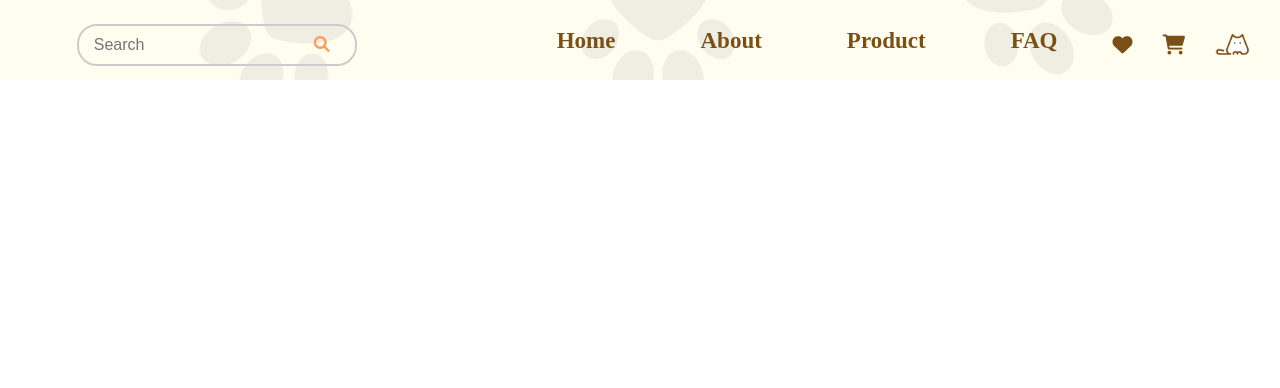
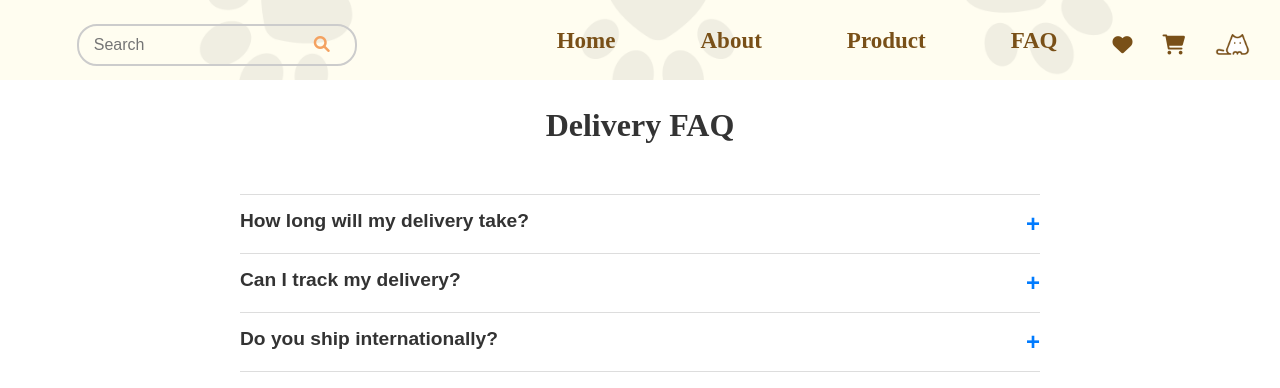
Before and after one commit to uruha8Rushia/petparade, a React (Create React App) app: page /delivery-faq in a window 1280 px wide. Shown: the top 388 px of the page. Built offline with nearby package versions, Linux system fonts and the light colour scheme.

Commit message:
implement the FAQ and add section

```diff
--- a/src/App.js
+++ b/src/App.js
@@ -5,6 +5,11 @@ import Home from "./pages/Home";
 import About from "./pages/About";
 import Product from "./pages/Product";
 import FAQ from "./pages/FAQ";
+import OrderFAQ from "./pages/FAQ_category/OrderFAQ";
+import PaymentFAQ from "./pages/FAQ_category/PaymentFAQ";
+import DeliveryFAQ from "./pages/FAQ_category/DeliveryFAQ";
+import ReturnsFAQ from "./pages/FAQ_category/ReturnsFAQ";
+
 
 function App() {
   return (
@@ -20,7 +25,15 @@ function App() {
         {/* Product page */}
         <Route path="/product" element={<Product />} />
 
-        <Route path="/faq" element={<FAQ />} /> {/* FAQ Route */}
+        {/* FAQ page */}
+        <Route path="/faq" element={<FAQ />} />
+
+        {/* FAQ Category Routes */}
+        <Route path="/order-faq" element={<OrderFAQ />} />
+        <Route path="/payment-faq" element={<PaymentFAQ />} />
+        <Route path="/delivery-faq" element={<DeliveryFAQ />} />
+        <Route path="/returns-faq" element={<ReturnsFAQ />} />
+
       </Routes>
     </Router>
   );
--- a/src/pages/FAQ.css
+++ b/src/pages/FAQ.css
@@ -38,11 +38,10 @@
   }
 
   .faq-category-icon {
-    width: 80px;
-    height: 80px;
+    width: 200px;
+    height: 200px;
     margin-bottom: 10px;
-    object-fit: contain;
-    border-radius: 50%;
+    object-fit: cover;
     background-color: #f9f9f9;
     padding: 10px;
     box-shadow: 0 4px 6px rgba(0, 0, 0, 0.1);
--- a/src/pages/FAQ.js
+++ b/src/pages/FAQ.js
@@ -11,6 +11,7 @@ const FAQ = () => {
 
   return (
     <div className="faq-page">
+      <h1>Frequently Asked Questions</h1>
       {/* FAQ Categories with Icons */}
       <div className="faq-categories">
         {categories.map((category, index) => (
--- /dev/null
+++ b/src/pages/FAQ_category/DeliveryFAQ.js
@@ -0,0 +1,21 @@
+import React from 'react';
+import FAQSection from '../../component/FAQSection';
+import './FAQCategory.css';
+
+const DeliveryFAQ = () => {
+  const deliveryQuestions = [
+    { question: 'How long will my delivery take?', answer: 'Delivery usually takes between 5-7 business days, depending on your location.' },
+    { question: 'Can I track my delivery?', answer: 'Yes, once your order has shipped, we will send you a tracking number.' },
+    { question: 'Do you ship internationally?', answer: 'Yes, we ship to most countries. Please check our shipping policy for more details.' },
+    // Add more questions and answers here
+  ];
+
+  return (
+    <div className="faq-category-page">
+      <h2>Delivery FAQ</h2>
+      <FAQSection questions={deliveryQuestions} />
+    </div>
+  );
+};
+
+export default DeliveryFAQ;
--- /dev/null
+++ b/src/pages/FAQ_category/FAQCategory.css
@@ -0,0 +1,8 @@
+  /* Center the h2 */
+  .faq-category-page h2 {
+    text-align: center;
+    margin-bottom: 30px;
+    color: #333;
+    font-size: 2rem; /* Adjust font size for the title */
+    font-weight: bold;
+  }
--- /dev/null
+++ b/src/pages/FAQ_category/OrderFAQ.js
@@ -0,0 +1,21 @@
+import React from 'react';
+import FAQSection from '../../component/FAQSection';
+import './FAQCategory.css';
+
+const OrderFAQ = () => {
+  const orderQuestions = [
+    { question: 'How do I place an order?', answer: 'To place an order, select the items you want, add them to the cart, and proceed to checkout.' },
+    { question: 'Can I modify my order?', answer: 'Once the order is placed, it cannot be modified. However, you can cancel your order within 30 minutes and place a new one.' },
+    { question: 'Can I track my order?', answer: 'Yes, after placing the order, you will receive a tracking number via email.' },
+    // Add more questions and answers here
+  ];
+
+  return (
+    <div className="faq-category-page">
+      <h2>Order FAQ</h2>
+      <FAQSection questions={orderQuestions} />
+    </div>
+  );
+};
+
+export default OrderFAQ;
--- /dev/null
+++ b/src/pages/FAQ_category/PaymentFAQ.js
@@ -0,0 +1,21 @@
+import React from 'react';
+import FAQSection from '../../component/FAQSection';
+import './FAQCategory.css';
+
+const PaymentFAQ = () => {
+  const paymentQuestions = [
+    { question: 'What payment methods are accepted?', answer: 'We accept all major credit cards, PayPal, and Apple Pay.' },
+    { question: 'Is my payment information secure?', answer: 'Yes, we use SSL encryption to ensure that your payment information is secure.' },
+    { question: 'Can I save my payment information for future purchases?', answer: 'Yes, you can save your payment details securely on your account for quicker checkouts.' },
+    // Add more questions and answers here
+  ];
+
+  return (
+    <div className="faq-category-page">
+      <h2>Payment FAQ</h2>
+      <FAQSection questions={paymentQuestions} />
+    </div>
+  );
+};
+
+export default PaymentFAQ;
--- /dev/null
+++ b/src/pages/FAQ_category/ReturnsFAQ.js
@@ -0,0 +1,21 @@
+import React from 'react';
+import FAQSection from '../../component/FAQSection';
+import './FAQCategory.css';
+
+const ReturnsFAQ = () => {
+  const returnsQuestions = [
+    { question: 'What is your return policy?', answer: 'We offer a 30-day return policy for most products. Please refer to our return policy for specific items.' },
+    { question: 'How do I return an item?', answer: 'To return an item, go to your account, select the item, and follow the instructions provided for returning it.' },
+    { question: 'Will I get a full refund?', answer: 'Refunds are issued in full, except in cases where the product is damaged or missing parts.' },
+    // Add more questions and answers here
+  ];
+
+  return (
+    <div className="faq-category-page">
+      <h2>Returns FAQ</h2>
+      <FAQSection questions={returnsQuestions} />
+    </div>
+  );
+};
+
+export default ReturnsFAQ;
```
